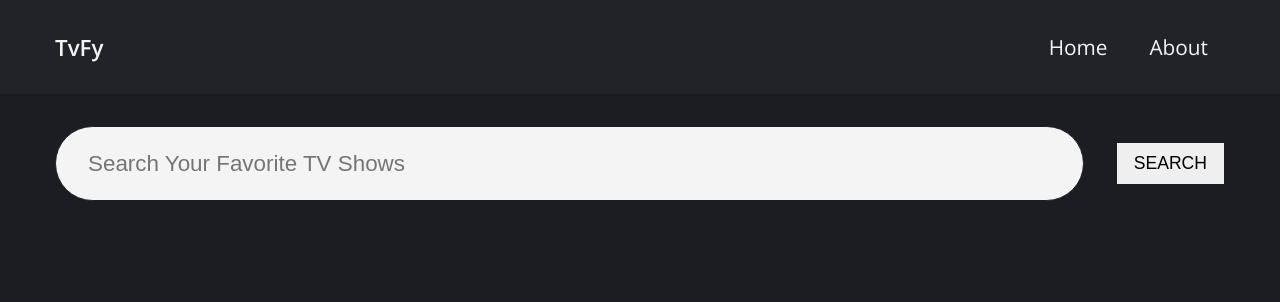
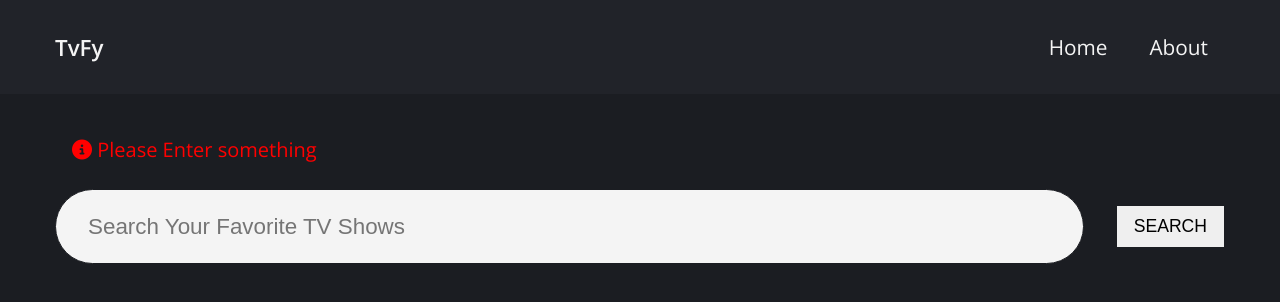
Before and after one commit to maxly20/React-Showsify, a React (Create React App) app: page / in a window 1280 px wide. Shown: the top 302 px of the page. Built offline with nearby package versions, Linux system fonts and the light colour scheme.

Commit message:
building Alert components

```diff
--- a/public/index.html
+++ b/public/index.html
@@ -10,34 +10,16 @@
       content="Web site created using create-react-app"
     />
     <link rel="apple-touch-icon" href="%PUBLIC_URL%/logo192.png" />
-    <!--
-      manifest.json provides metadata used when your web app is installed on a
-      user's mobile device or desktop. See https://developers.google.com/web/fundamentals/web-app-manifest/
-    -->
+
     <link rel="manifest" href="%PUBLIC_URL%/manifest.json" />
-    <!--
-      Notice the use of %PUBLIC_URL% in the tags above.
-      It will be replaced with the URL of the `public` folder during the build.
-      Only files inside the `public` folder can be referenced from the HTML.
-
-      Unlike "/favicon.ico" or "favicon.ico", "%PUBLIC_URL%/favicon.ico" will
-      work correctly both with client-side routing and a non-root public URL.
-      Learn how to configure a non-root public URL by running `npm run build`.
-    -->
-    <title>React App</title>
+    <script
+      src="https://kit.fontawesome.com/1b0dea449a.js"
+      crossorigin="anonymous"
+    ></script>
+    <title>TvFy - TV Shows Search App</title>
   </head>
   <body>
     <noscript>You need to enable JavaScript to run this app.</noscript>
     <div id="root"></div>
-    <!--
-      This HTML file is a template.
-      If you open it directly in the browser, you will see an empty page.
-
-      You can add webfonts, meta tags, or analytics to this file.
-      The build step will place the bundled scripts into the <body> tag.
-
-      To begin the development, run `npm start` or `yarn start`.
-      To create a production bundle, use `npm run build` or `yarn build`.
-    -->
   </body>
 </html>
--- /dev/null
+++ b/src/components/Alert.js
@@ -0,0 +1,9 @@
+const Alert = ({ type, message }) => {
+  return (
+    <div className={`alert alert-${type}`}>
+      <i className='fas fa-info-circle'></i> {message}
+    </div>
+  );
+};
+
+export default Alert;
--- a/src/components/Searchbar.js
+++ b/src/components/Searchbar.js
@@ -1,4 +1,5 @@
 import { useState } from 'react';
+import Alert from './Alert';
 
 const Searchbar = () => {
   const [searchTerm, setSearchTerm] = useState('');
@@ -8,6 +9,7 @@ const Searchbar = () => {
   };
   return (
     <div className='searchbar'>
+      <Alert message='Please Enter something' type='danger' />
       <form className='searchbar__form'>
         <input
           type='text'
--- /dev/null
+++ b/src/scss/_alert.scss
@@ -0,0 +1,14 @@
+.alert {
+  padding: 10px 17px;
+  font-size: 20px;
+  margin: 1rem 0;
+}
+.alert-warning {
+  color: #ffee00;
+}
+.alert-danger {
+  color: #ff0000;
+}
+.alert-info {
+  color: #36d83e;
+}
--- a/src/scss/main.scss
+++ b/src/scss/main.scss
@@ -3,3 +3,4 @@
 @import './navbar';
 @import './searchbar';
 @import './variables';
+@import './alert';
```
